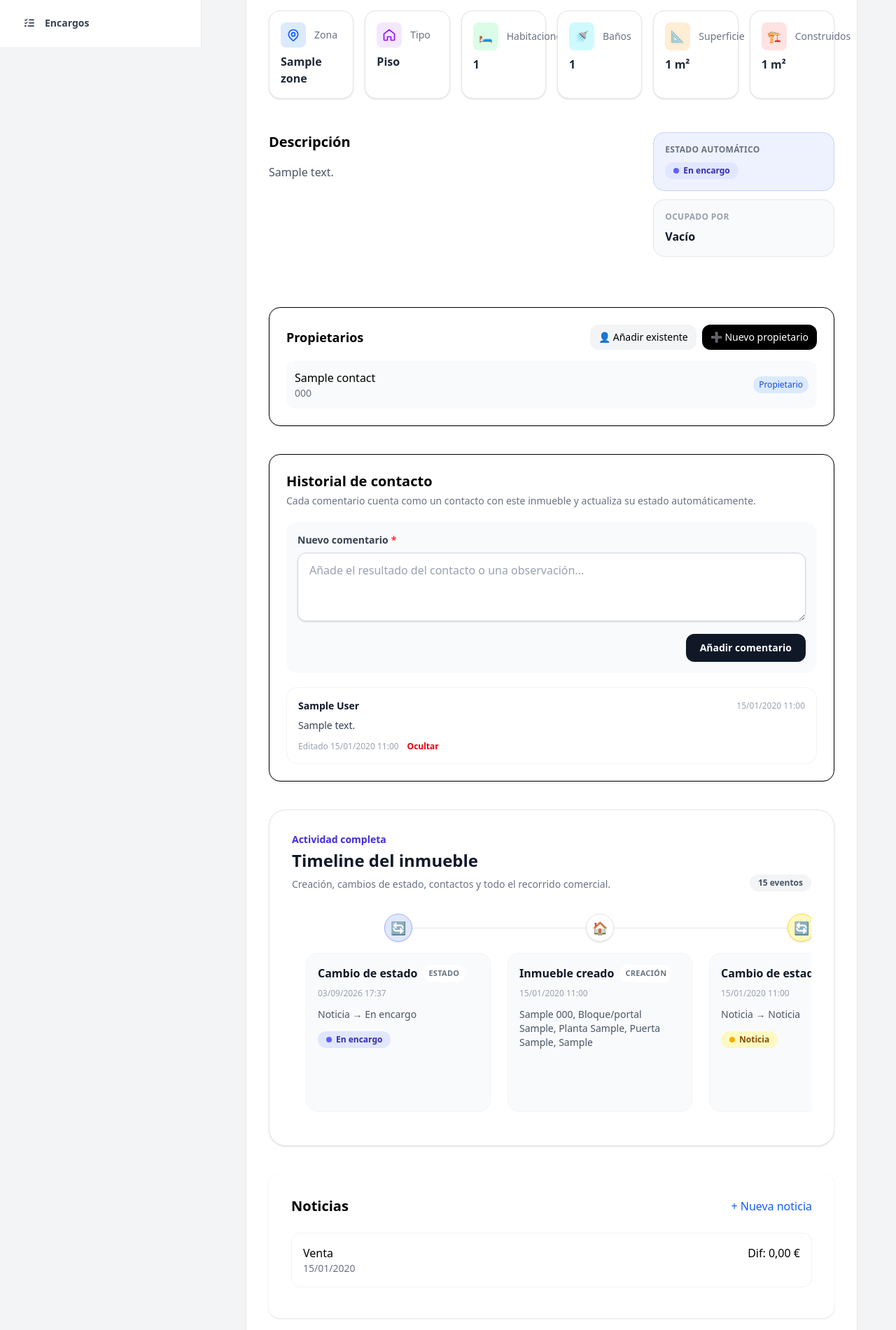
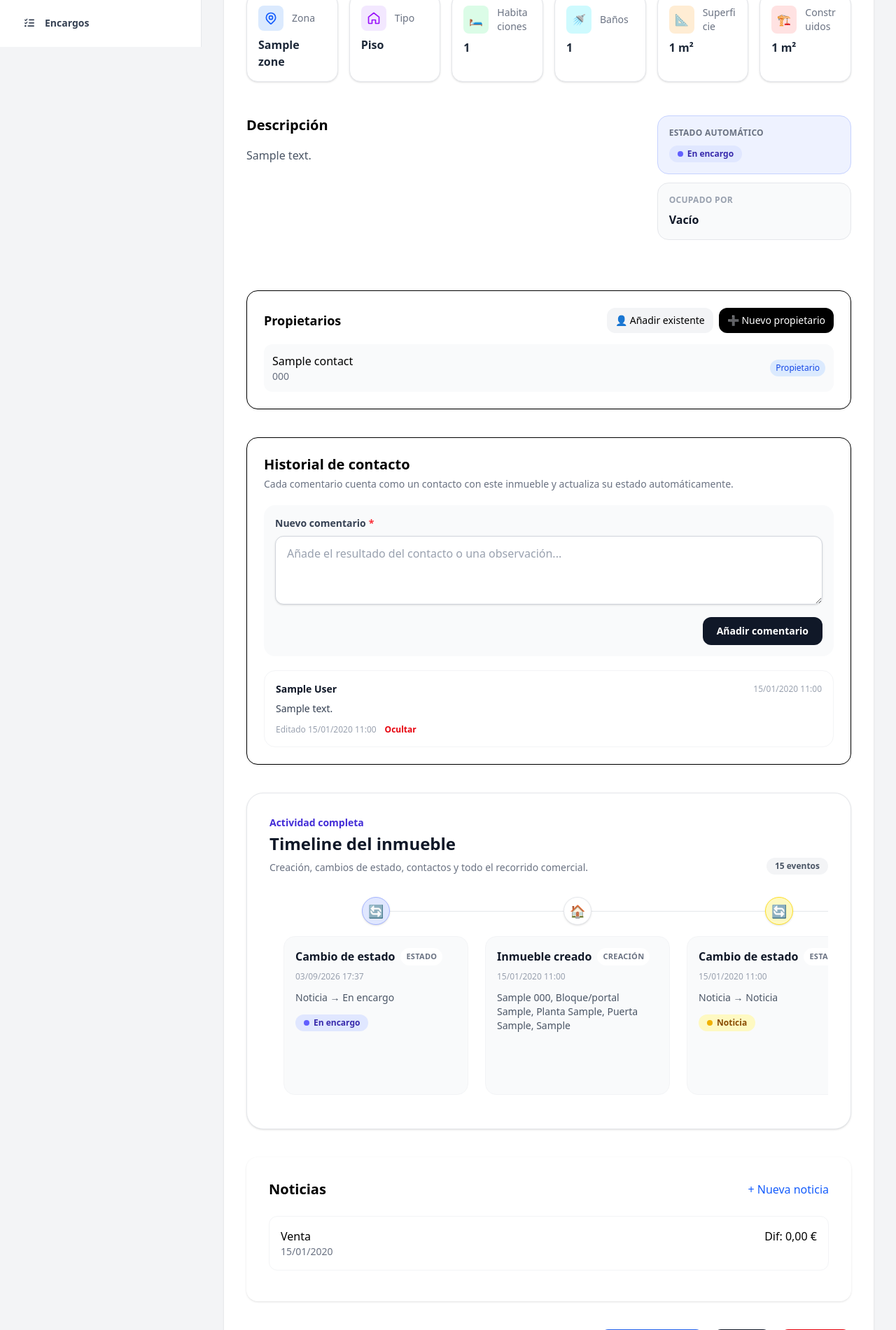
Before and after one commit to Pablomv8/inmobiliaria-crm, a Django app: page /properties/1/ in a window 1280 px wide. Shown: the part 733-2634 px from the top of the page at 70% size. Run offline with Django 5.2, Linux system fonts and the light colour scheme; a user stored in the database is signed in; tables that the repository leaves empty hold one stand-in row (values such as "Sample post"); data that the repository does not hold is empty; some libraries are stand-ins or nearby versions.

Commit message:
Corrige el desbordamiento en la ficha del inmueble

```diff
--- a/templates/properties/detail.html
+++ b/templates/properties/detail.html
@@ -5,17 +5,17 @@
 
 
 
-<div class="max-w-6xl mx-auto p-6 ml-2">
+<div class="mx-auto w-full min-w-0 max-w-6xl">
 
 
     <!-- Info -->
-    <div class="bg-white rounded-2xl p-8 shadow-sm flex flex-col gap-4">
+    <div class="flex min-w-0 flex-col gap-4 rounded-2xl bg-white p-4 shadow-sm sm:p-8">
 
-        <div class="flex items-start justify-between mb-6">
+        <div class="mb-6 flex min-w-0 items-start justify-between">
 
-            <div>
+            <div class="min-w-0">
 
-                <h1 class="text-4xl font-bold text-gray-800">
+                <h1 class="break-words text-2xl font-bold text-gray-800 sm:text-4xl">
                     {{ property.full_address }}
                 </h1>
 
@@ -44,12 +44,12 @@
             <img src="{% url 'property_image' property.pk %}" alt="Imagen de {{ property.full_address }}" class="max-h-96 w-full rounded-2xl bg-gray-100 object-cover" loading="lazy">
         {% endif %}
 
-        <div class="grid grid-cols-2 md:grid-cols-3 lg:grid-cols-6 gap-4 mb-8">
+        <div class="mb-8 grid min-w-0 grid-cols-2 gap-2 sm:grid-cols-3 sm:gap-4 xl:grid-cols-6">
 
             <!-- Zona -->
-            <div class="bg-white border border-gray-200 p-4 rounded-2xl shadow-sm hover:shadow-md transition">
-                <div class="flex items-center gap-3 mb-2">
-                    <div class="bg-blue-100 p-2 rounded-lg text-blue-600">
+            <div class="min-w-0 rounded-xl border border-gray-200 bg-white p-3 shadow-sm transition hover:shadow-md sm:rounded-2xl sm:p-4">
+                <div class="mb-2 flex min-w-0 items-center gap-2 sm:gap-3">
+                    <div class="shrink-0 rounded-lg bg-blue-100 p-2 text-blue-600">
                         <!-- Icono ubicación -->
                         <svg xmlns="http://www.w3.org/2000/svg" class="w-5 h-5" fill="none"
                             viewBox="0 0 24 24" stroke="currentColor">
@@ -60,18 +60,18 @@
                         </svg>
                     </div>
 
-                    <p class="text-sm text-gray-500">Zona</p>
+                    <p class="min-w-0 break-words text-xs text-gray-500 sm:text-sm">Zona</p>
                 </div>
 
-                <p class="font-semibold text-gray-800">
+                <p class="min-w-0 break-words font-semibold text-gray-800">
                     {{ property.zone|default:"Sin asignar" }}
                 </p>
             </div>
 
             <!-- Tipo -->
-            <div class="bg-white border border-gray-200 p-4 rounded-2xl shadow-sm hover:shadow-md transition">
-                <div class="flex items-center gap-3 mb-2">
-                    <div class="bg-purple-100 p-2 rounded-lg text-purple-600">
+            <div class="min-w-0 rounded-xl border border-gray-200 bg-white p-3 shadow-sm transition hover:shadow-md sm:rounded-2xl sm:p-4">
+                <div class="mb-2 flex min-w-0 items-center gap-2 sm:gap-3">
+                    <div class="shrink-0 rounded-lg bg-purple-100 p-2 text-purple-600">
                         <!-- Icono casa -->
                         <svg xmlns="http://www.w3.org/2000/svg" class="w-5 h-5" fill="none"
                             viewBox="0 0 24 24" stroke="currentColor">
@@ -80,72 +80,72 @@
                         </svg>
                     </div>
 
-                    <p class="text-sm text-gray-500">Tipo</p>
+                    <p class="min-w-0 break-words text-xs text-gray-500 sm:text-sm">Tipo</p>
                 </div>
 
-                <p class="font-semibold text-gray-800">
+                <p class="min-w-0 break-words font-semibold text-gray-800">
                     {{ property.get_property_type_display }}
                 </p>
             </div>
 
             <!-- Habitaciones -->
-            <div class="bg-white border border-gray-200 p-4 rounded-2xl shadow-sm hover:shadow-md transition">
-                <div class="flex items-center gap-3 mb-2">
-                    <div class="bg-green-100 p-2 rounded-lg text-green-600">
+            <div class="min-w-0 rounded-xl border border-gray-200 bg-white p-3 shadow-sm transition hover:shadow-md sm:rounded-2xl sm:p-4">
+                <div class="mb-2 flex min-w-0 items-center gap-2 sm:gap-3">
+                    <div class="shrink-0 rounded-lg bg-green-100 p-2 text-green-600">
                         <!-- Icono cama -->
                         🛏️
                     </div>
 
-                    <p class="text-sm text-gray-500">Habitaciones</p>
+                    <p class="min-w-0 break-words text-xs text-gray-500 sm:text-sm">Habitaciones</p>
                 </div>
 
-                <p class="font-semibold text-gray-800">
+                <p class="min-w-0 break-words font-semibold text-gray-800">
                     {{ property.bedrooms|default:"-" }}
                 </p>
             </div>
 
             <!-- Baños -->
-            <div class="bg-white border border-gray-200 p-4 rounded-2xl shadow-sm hover:shadow-md transition">
-                <div class="flex items-center gap-3 mb-2">
-                    <div class="bg-cyan-100 p-2 rounded-lg text-cyan-600">
+            <div class="min-w-0 rounded-xl border border-gray-200 bg-white p-3 shadow-sm transition hover:shadow-md sm:rounded-2xl sm:p-4">
+                <div class="mb-2 flex min-w-0 items-center gap-2 sm:gap-3">
+                    <div class="shrink-0 rounded-lg bg-cyan-100 p-2 text-cyan-600">
                         <!-- Icono baño -->
                         🚿
                     </div>
 
-                    <p class="text-sm text-gray-500">Baños</p>
+                    <p class="min-w-0 break-words text-xs text-gray-500 sm:text-sm">Baños</p>
                 </div>
 
-                <p class="font-semibold text-gray-800">
+                <p class="min-w-0 break-words font-semibold text-gray-800">
                     {{ property.bathrooms|default:"-" }}
                 </p>
             </div>
 
             <!-- Superficie -->
-            <div class="bg-white border border-gray-200 p-4 rounded-2xl shadow-sm hover:shadow-md transition">
-                <div class="flex items-center gap-3 mb-2">
-                    <div class="bg-orange-100 p-2 rounded-lg text-orange-600">
+            <div class="min-w-0 rounded-xl border border-gray-200 bg-white p-3 shadow-sm transition hover:shadow-md sm:rounded-2xl sm:p-4">
+                <div class="mb-2 flex min-w-0 items-center gap-2 sm:gap-3">
+                    <div class="shrink-0 rounded-lg bg-orange-100 p-2 text-orange-600">
                         📐
                     </div>
 
-                    <p class="text-sm text-gray-500">Superficie</p>
+                    <p class="min-w-0 break-words text-xs text-gray-500 sm:text-sm">Superficie</p>
                 </div>
 
-                <p class="font-semibold text-gray-800">
+                <p class="min-w-0 break-words font-semibold text-gray-800">
                     {{ property.area|default:"-" }} m²
                 </p>
             </div>
 
             <!-- Superficie construida -->
-            <div class="bg-white border border-gray-200 p-4 rounded-2xl shadow-sm hover:shadow-md transition">
-                <div class="flex items-center gap-3 mb-2">
-                    <div class="bg-red-100 p-2 rounded-lg text-red-600">
+            <div class="min-w-0 rounded-xl border border-gray-200 bg-white p-3 shadow-sm transition hover:shadow-md sm:rounded-2xl sm:p-4">
+                <div class="mb-2 flex min-w-0 items-center gap-2 sm:gap-3">
+                    <div class="shrink-0 rounded-lg bg-red-100 p-2 text-red-600">
                         🏗️
                     </div>
 
-                    <p class="text-sm text-gray-500">Construidos</p>
+                    <p class="min-w-0 break-words text-xs text-gray-500 sm:text-sm">Construidos</p>
                 </div>
 
-                <p class="font-semibold text-gray-800">
+                <p class="min-w-0 break-words font-semibold text-gray-800">
                     {{ property.built_area|default:"-" }} m²
                 </p>
             </div>
@@ -187,19 +187,19 @@
             </div>
         </div>
 
-        <div class="bg-white rounded-2xl shadow-sm border p-6 mt-6">
+        <div class="mt-6 min-w-0 rounded-2xl border bg-white p-4 shadow-sm sm:p-6">
 
-            <div class="flex items-center justify-between mb-4">
+            <div class="mb-4 flex min-w-0 flex-col gap-3 sm:flex-row sm:items-center sm:justify-between">
 
                 <h3 class="font-semibold text-lg">
                     Propietarios
                 </h3>
 
-                {% if not property.is_archived %}{% if request.user.is_superuser or request.user.role == "admin" or request.user.role == "manager" or property.assigned_agent_id == request.user.id %}<div class="flex gap-2">
+                {% if not property.is_archived %}{% if request.user.is_superuser or request.user.role == "admin" or request.user.role == "manager" or property.assigned_agent_id == request.user.id %}<div class="flex w-full min-w-0 flex-col gap-2 sm:w-auto sm:flex-row">
 
                     <!-- EXISTENTE -->
                     <a href="{% url 'add_owner_to_property' property.id %}"
-                    class="px-3 py-2 text-sm rounded-xl bg-gray-100 hover:bg-gray-200 transition">
+                    class="inline-flex w-full min-w-0 items-center justify-center rounded-xl bg-gray-100 px-3 py-2 text-center text-sm transition hover:bg-gray-200 sm:w-auto">
 
                         👤 Añadir existente
 
@@ -207,7 +207,7 @@
 
                     <!-- NUEVO -->
                     <a href="{% url 'create_owner_for_property' property.id %}"
-                    class="px-3 py-2 text-sm rounded-xl bg-black text-white hover:bg-gray-900 transition">
+                    class="inline-flex w-full min-w-0 items-center justify-center rounded-xl bg-black px-3 py-2 text-center text-sm text-white transition hover:bg-gray-900 sm:w-auto">
 
                         ➕ Nuevo propietario
 
@@ -223,22 +223,22 @@
                 {% for contact in owners %}
 
                         <a href="{% url 'contact_detail' contact.id %}"
-                           class="flex justify-between items-center bg-gray-50 p-3 rounded-xl transition hover:bg-gray-100 focus:outline-none focus:ring-2 focus:ring-indigo-500 focus:ring-offset-2"
+                           class="flex min-w-0 items-center justify-between gap-3 rounded-xl bg-gray-50 p-3 transition hover:bg-gray-100 focus:outline-none focus:ring-2 focus:ring-indigo-500 focus:ring-offset-2"
                            aria-label="Ver ficha de {{ contact.name }}">
 
-                            <div>
+                            <div class="min-w-0">
 
-                                <p class="font-medium">
+                                <p class="truncate font-medium">
                                     {{ contact.name }}
                                 </p>
 
-                                <p class="text-sm text-gray-500">
+                                <p class="truncate text-sm text-gray-500">
                                     {{ contact.phone }}
                                 </p>
 
                             </div>
 
-                            <span class="text-xs px-2 py-1 rounded-full bg-blue-100 text-blue-700">
+                            <span class="shrink-0 rounded-full bg-blue-100 px-2 py-1 text-xs text-blue-700">
                                 Propietario
                             </span>
 
```
Also changed, not shown: properties/test_responsive_detail.py (added, +18 -0 lines), static/css/main.min.css.
